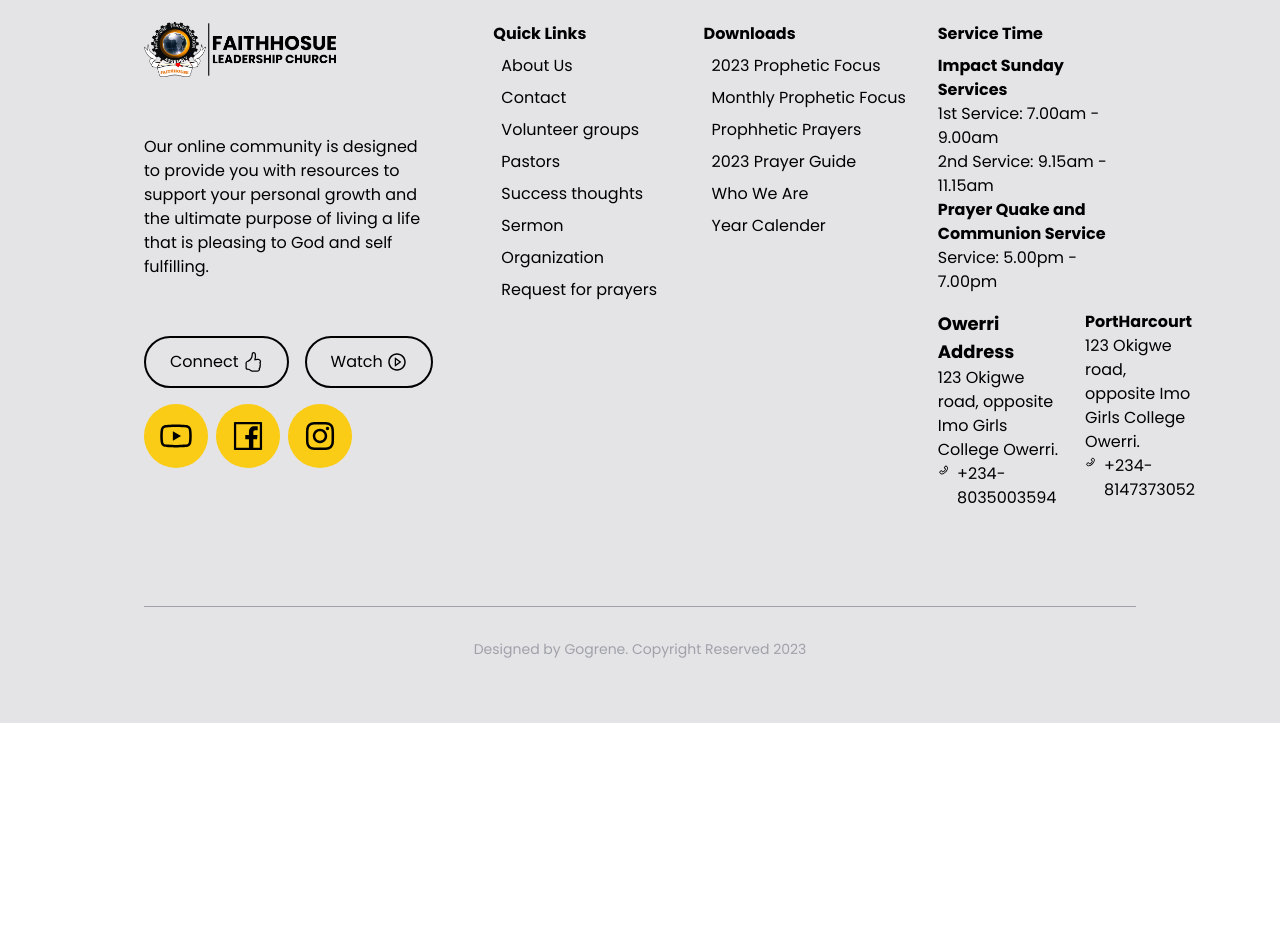
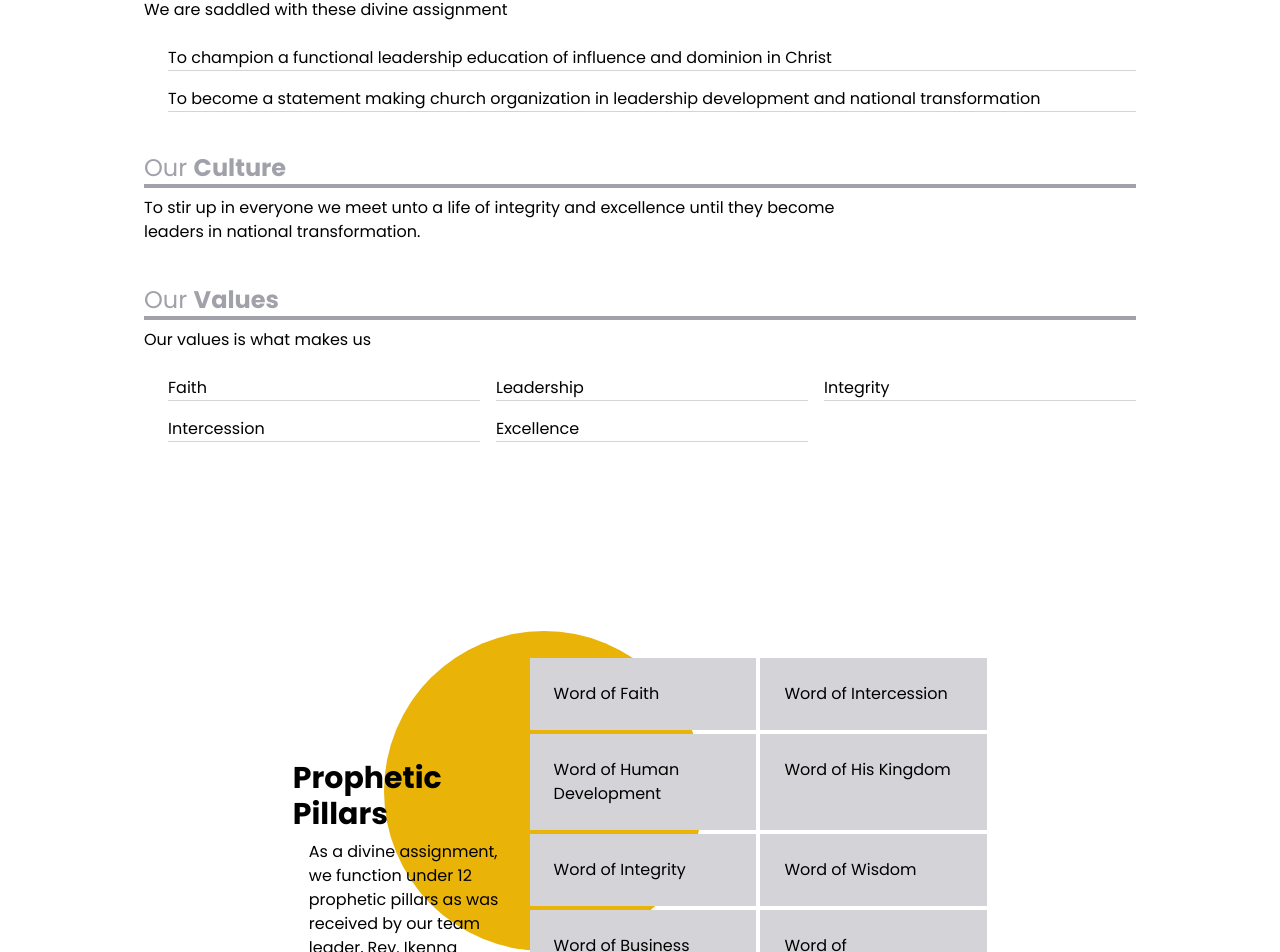
Before and after one commit to emmaudeji/faithhouse-church, a Next.js app: page /about in a window 1280 px wide. Shown: the part 1338-2290 px from the top of the page. Before the commit the page ends 2061 px from the top, so only its background shows below. Built offline with nearby package versions, Linux system fonts and the light colour scheme.

Commit message:
implemented logic and ui for the about page

```diff
--- /dev/null
+++ b/Data/pillars.js
@@ -0,0 +1,98 @@
+export const pillars = [
+  {
+    id: 0,
+    title: "Word of Faith",
+    content: "",
+    scriptures: "",
+    link: "",
+    image: "",
+  },
+  {
+    id: 1,
+    title: "Word of Intercession",
+    content: "",
+    scriptures: "",
+    link: "",
+    image: "",
+  },
+  {
+    id: 2,
+    title: "Word of Human Development",
+    content: "",
+    scriptures: "",
+    link: "",
+    image: "",
+  },
+  {
+    id: 3,
+    title: "Word of His Kingdom",
+    content: "",
+    scriptures: "",
+    link: "",
+    image: "",
+  },
+  {
+    id: 4,
+    title: "Word of Integrity",
+    content: "",
+    scriptures: "",
+    link: "",
+    image: "",
+  },
+  {
+    id: 5,
+    title: "Word of Wisdom",
+    content: "",
+    scriptures: "",
+    link: "",
+    image: "",
+  },
+  {
+    id: 6,
+    title: "Word of Business",
+    content: "",
+    scriptures: "",
+    link: "",
+    image: "",
+  },
+  {
+    id: 7,
+    title: "Word of Transformation",
+    content: "",
+    scriptures: "",
+    link: "",
+    image: "",
+  },
+  {
+    id: 8,
+    title: "Word of Prosperity",
+    content: "",
+    scriptures: "",
+    link: "",
+    image: "",
+  },
+  {
+    id: 9,
+    title: "Word of Mental Exploit",
+    content: "",
+    scriptures: "",
+    link: "",
+    image: "",
+  },
+  {
+    id: 10,
+    title: "Word of Prophecy",
+    content: "",
+    scriptures: "",
+    link: "",
+    image: "",
+  },
+  {
+    id: 11,
+    title: "Word of Leadership",
+    content: "",
+    scriptures: "",
+    link: "",
+    image: "",
+  },
+];
--- a/component/Home/Community.jsx
+++ b/component/Home/Community.jsx
@@ -1,8 +1,14 @@
 import { groupList } from "@/Data/groupList"
 import Link from "next/link";
 
-const Community = ({heading, text, img}) => {
-  const group = groupList.slice(0, 8);
+const Community = ({heading, text, img, list}) => {
+  let group = []
+  if (!list ) {
+    group = (groupList.slice(0, 8));
+  } else {
+    group = list
+  }
+
 
   return (
     <div className='section-container py-24 justify-center items-center relative'>
@@ -28,10 +34,14 @@ const Community = ({heading, text, img}) => {
             :
             <div className="h-full grid grid-cols-2 gap-1 justify-center">
               {
-                group?.map(({id, title}) => {
+                group?.map(({id, title, link}) => {
                   return (
-                  <Link href={`./community/#${id}`} key={id}>
-                  <p  className='bg-zinc-300 h-full p-6 hover:bg-zinc-400 duration-500'>{(title.length > 16) ? title.slice(0, 14) + '...' : title}</p>
+                  <Link href={`${link}#${id}`} key={id}>
+                  <p  className='bg-zinc-300 h-full p-6 hover:bg-zinc-400 duration-500'>{
+                  // (title.length > 16) ? title.slice(0, 14) + '...' : title
+                  title
+                }
+                  </p>
                   </Link>)
                 })
               }
--- a/component/SectionHeading.jsx
+++ b/component/SectionHeading.jsx
@@ -2,11 +2,11 @@ import React from 'react'
 
 const SectionHeading = ({heading1, heading2, text}) => {
   return (
-    <div className="mb-8">
+    <div className="mb-6 w-full">
         <div className="border-b-4 border-zinc-400 text-zinc-400 text-xl sm:text-2xl  mb-2 ">
         <h3 className="pr-2">{heading1} <span className='font-bold'>{heading2}</span> </h3>
         </div>
-        <p>
+        <p className='md:pr-[30%]'>
           {text}
         </p>
       </div>
--- a/pages/about.jsx
+++ b/pages/about.jsx
@@ -1,17 +1,94 @@
 import React from 'react'
 import PageHeroBanner from '@/component/PageHeroBanner'
+import WhyUs1 from '@/component/Home/WhyUs1'
+import SectionHeading from '@/component/SectionHeading'
+import Community from '@/component/Home/Community'
+import { pillars } from '@/Data/pillars'
+import Team from '@/component/Home/Team'
+import Organization from '@/component/Home/Organization'
+
 
 const about = () => {
   return (
     <>
     <PageHeroBanner
       pageTitle='About Us >'
-      heading='We are believers that are passionate about national transformation'
+      heading='We passionate about national transformation'
       image={'/executive-lady.jpg'}
       />
-      <div className='h-[50vh] w-full text-2xl font-bold text-zinc-300 section-container justify-center items-center text-center'>
-        Updating content
+
+      <WhyUs1 text={`You are gladly welcome to Faithhouse Leadership Churches Worldwide (One global Leadership Church). Transforming lives and Nations with God's light. We are the International Center for Leadership, Diplomacy, Economic and Human Development.`} heading={'Who we are'} img={''} showBtn={false} logo={'international-logo.png'} smallText={true}/>
+
+      <div className="grid w-full px-6 sm:px-16 lg:px-36  gap-4 pb-24">
+        <div className="vision">
+          <SectionHeading heading1={'Our'} heading2={'Vison'} text={'Restoration of diverted destinies, raising a people of integrity and standard who are passionately commited to leadership development and national transformation.'}/>
+        </div>
+
+        <div className="mision  ">
+          <SectionHeading heading1={'Our'} heading2={'Mision'} text={'We are saddled with these divine assignment'}/>
+            <div className="pl-6 grid gap-4 pb-6">
+              <p className='border-b border-zinc-300'>To champion a functional leadership education of influence and dominion in Christ</p>
+              <p className='border-b border-zinc-300'>To become a statement making church organization in leadership development and national transformation</p>
+            </div>
+        </div>
+
+        <div className="culture  ">
+          <SectionHeading heading1={'Our'} heading2={'Culture'} text={'To stir up in everyone we meet unto a life of integrity and excellence until they become leaders in national transformation.'}/>
+        </div>
+
+        <div className="values  ">
+          <SectionHeading heading1={'Our'} heading2={'Values'} text={'Our values is what makes us'}/>
+            <div className="pl-6 grid gap-4 pb-6 sm:grid-cols-2 lg:grid-cols-3">
+              <p className='border-b border-zinc-300'>
+                Faith
+              </p>
+              <p className='border-b border-zinc-300'>
+                Leadership
+              </p>
+              <p className='border-b border-zinc-300'>
+                Integrity
+              </p>
+              <p className='border-b border-zinc-300'>
+                Intercession
+              </p>
+              <p className='border-b border-zinc-300'>
+                Excellence
+              </p>
+            </div>
+        </div>
       </div>
+
+      <Community heading={'Prophetic Pillars'} text={`As a divine assignment, we function under 12 prophetic pillars as was received by our team leader, Rev. Ikenna Emmanuel. This 12 pillars is synonimous to the 12 stones God gave the Isrealites in Exodus ... `}
+      list={pillars}/>
+
+      <div className=" grid  w-full px-6 sm:px-16 lg:px-36  pb-24">
+        <SectionHeading heading1={`Our`} heading2={'History'} text={'We have a history of continous growth and impact'}/>
+        <div className='grid gap-6'>
+          <p className="h">
+            Lorem ipsum dolor sit amet consectetur adipisicing elit. Necessitatibus pariatur autem dolorum reprehenderit, culpa quis et veritatis. Sed officia nostrum inventore optio, placeat natus autem, labore, quaerat cumque atque recusandae?
+          </p>
+          <p className="h">
+            Lorem, ipsum dolor sit amet consectetur adipisicing elit. Expedita accusantium exercitationem adipisci ipsam nulla deleniti iure error nihil vitae. Aspernatur, aliquam quisquam. Minima, consequuntur nulla.
+          </p>
+          <p className="f">
+            Lorem ipsum dolor sit amet consectetur adipisicing elit. Dolorum modi eius tempore, natus illo quaerat nesciunt similique ipsa commodi nobis neque ipsam architecto. Aperiam, alias dolorum porro itaque qui dignissimos placeat amet nihil ipsam nemo aliquid facere? Esse tempore eligendi, necessitatibus fugiat eos, magnam illo aspernatur qui at eaque quod!
+          </p>
+          <p className="f">
+            Aperiam, alias dolorum porro itaque qui dignissimos placeat amet nihil ipsam nemo aliquid facere? Esse tempore eligendi, necessitatibus fugiat eos, magnam illo aspernatur qui at eaque quod!
+          </p>
+          <p className="f">
+            Lorem ipsum doOurlor sit amet consectetur adipisicing elit. Dolorum modi eius tempore, natus illo quaerat nesciunt similique ipsa commodi nobis neque ipsam architecto. Aperiam, alias dolorum porro itaque qui dignissimos placeat amet nihil ipsam nemo aliquid facere? Esse tempore eligendi, necessitatibus fugiat eos, magnam illo aspernatur qui at eaque quod!
+          </p>
+        </div>
+      </div>
+
+      <div className=" grid  w-full px-6 sm:px-16 lg:px-36  ">
+        <SectionHeading heading1={`Our`} heading2={'Pastors'} text={'Our pastors are passionate about success. '}/>
+      </div>
+
+      <Team/>
+
+      <Organization/>
     </>
   )
 }
```
